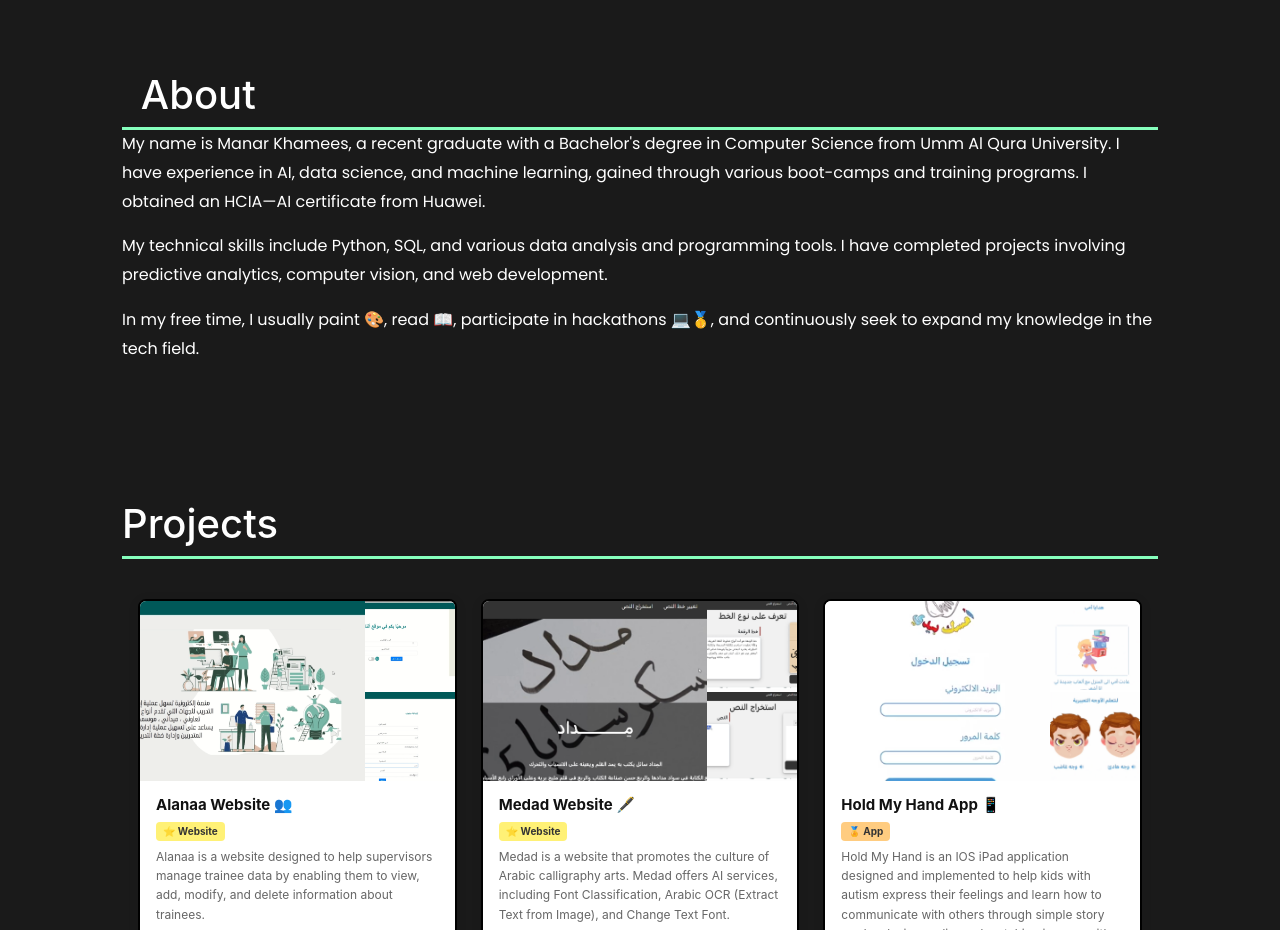
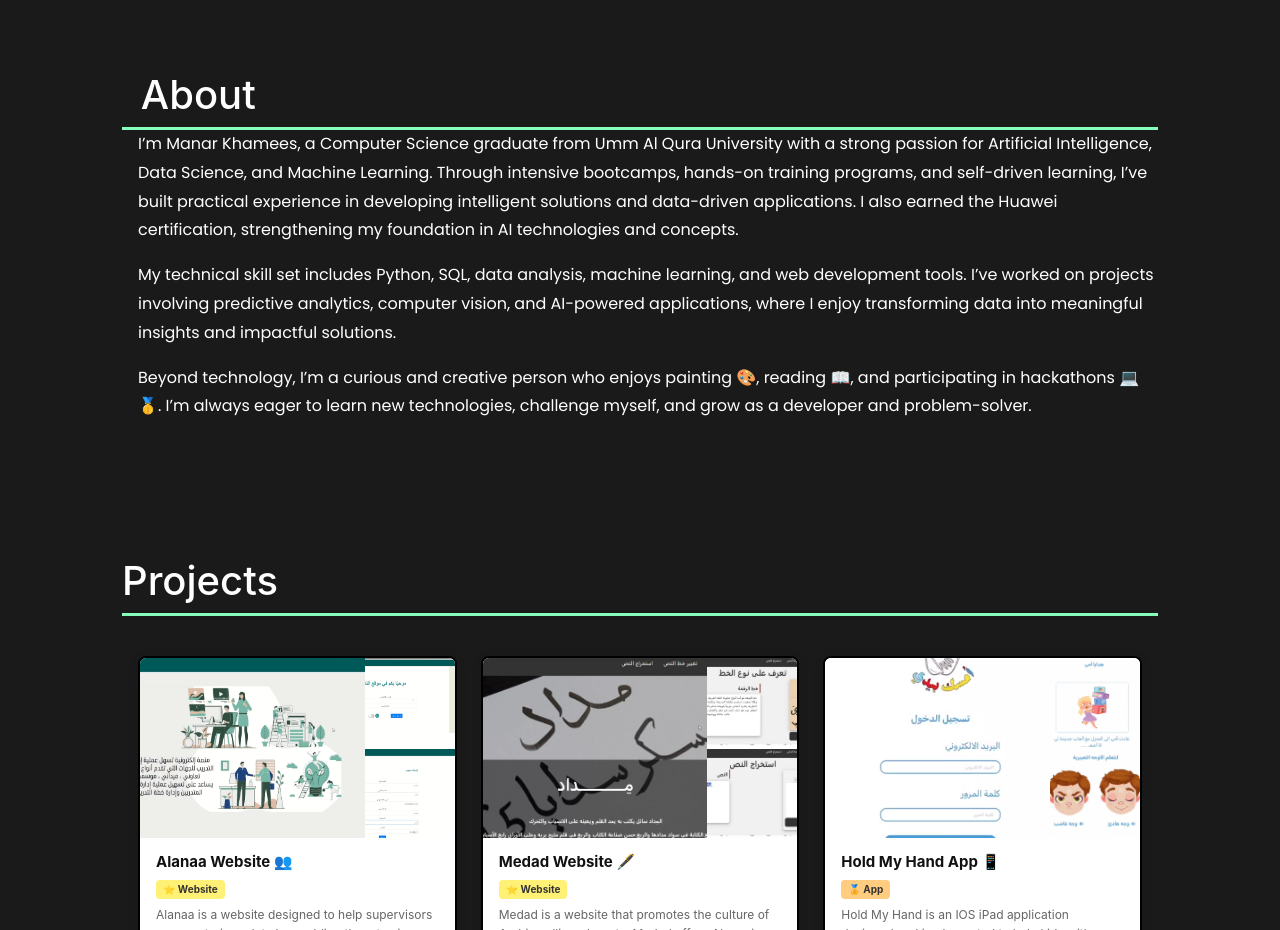
Before and after one commit to Manar-k/My-Portfolio, a React (Vite) app: page / in a window 1280 px wide. Shown: the part 920-1850 px from the top of the page. Built offline with nearby package versions, Linux system fonts and the light colour scheme.

Commit message:
Modified Code

```diff
--- a/src/pages/Home/Home.tsx
+++ b/src/pages/Home/Home.tsx
@@ -98,6 +98,7 @@
           font-size: clamp(0.85rem, 2vw, 1rem);
           line-height: 1.8;
           font-family: 'Poppins', sans-serif;
+          padding: 0px 0px 0px 16px;
         }
 
         .exp-text {
@@ -178,21 +179,26 @@
           <div className="section-block" id="about">
             <Title text="About" id="about" />
             <p className="about-text">
-              My name is Manar Khamees, a recent graduate with a Bachelor's
-              degree in Computer Science from Umm Al Qura University. I have
-              experience in AI, data science, and machine learning, gained
-              through various boot-camps and training programs. I obtained an
-              HCIA—AI certificate from Huawei.
+              I’m Manar Khamees, a Computer Science graduate from Umm Al Qura
+              University with a strong passion for Artificial Intelligence, Data
+              Science, and Machine Learning. Through intensive bootcamps,
+              hands-on training programs, and self-driven learning, I’ve built
+              practical experience in developing intelligent solutions and
+              data-driven applications. I also earned the Huawei certification,
+              strengthening my foundation in AI technologies and concepts.
             </p>
             <p className="about-text">
-              My technical skills include Python, SQL, and various data analysis
-              and programming tools. I have completed projects involving
-              predictive analytics, computer vision, and web development.
+              My technical skill set includes Python, SQL, data analysis,
+              machine learning, and web development tools. I’ve worked on
+              projects involving predictive analytics, computer vision, and
+              AI-powered applications, where I enjoy transforming data into
+              meaningful insights and impactful solutions.
             </p>
             <p className="about-text">
-              In my free time, I usually paint 🎨, read 📖, participate in
-              hackathons 💻🥇, and continuously seek to expand my knowledge in
-              the tech field.
+              Beyond technology, I’m a curious and creative person who enjoys
+              painting 🎨, reading 📖, and participating in hackathons 💻🥇. I’m
+              always eager to learn new technologies, challenge myself, and grow
+              as a developer and problem-solver.
             </p>
           </div>
 
```
